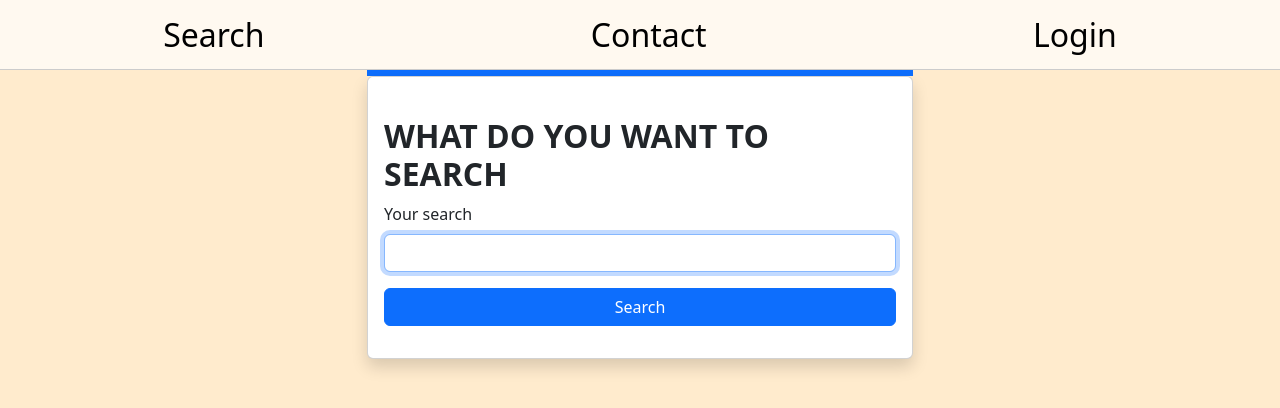
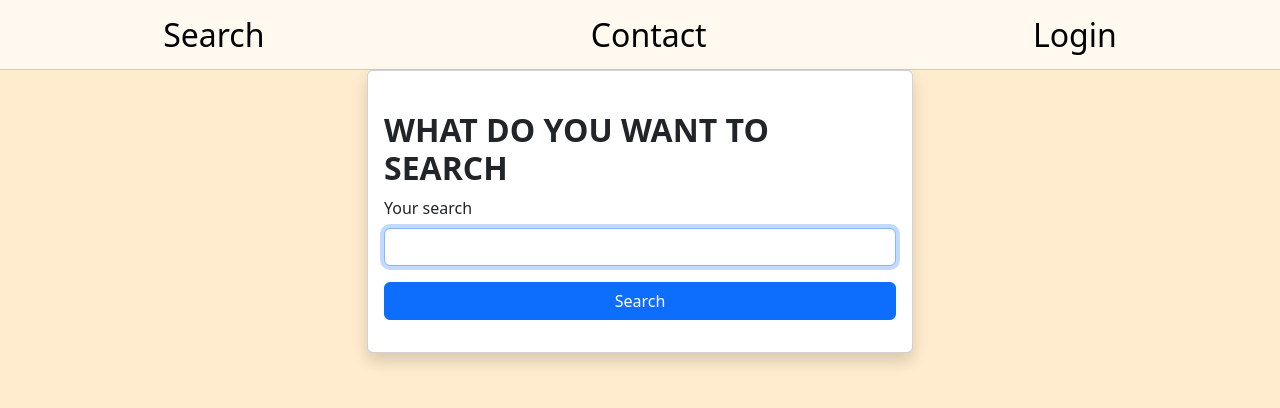
Before and after one commit to ThanhBinh0801/foodpage, a React (Create React App) app: page /SearchButton in a window 1280 px wide. Shown: the top 408 px of the page. Built offline with nearby package versions, Linux system fonts and the light colour scheme.

Commit message:
B add section and footer

```diff
--- a/src/file jsx/Contact file/popupcontact.jsx
+++ b/src/file jsx/Contact file/popupcontact.jsx
@@ -2,7 +2,6 @@ import React, { useState } from "react";
 import Button from "react-bootstrap/Button";
 import Modal from "react-bootstrap/Modal";
 import Form from "react-bootstrap/Form";
-
 
 function Popup() {
   const [show, setShow] = useState(false);
@@ -12,7 +11,6 @@ function Popup() {
   const [Lastname, setLastname] = useState("");
   const [Email, setEmail] = useState("");
   const [Submit, setSubmit] = useState("");
-
 
   const Submitform = (event) => {
     event.preventDefault();
@@ -41,8 +39,8 @@ function Popup() {
   };
 
   return (
-    <div className="popup">
-
+    <div>
+      <header className="popup">
         <Button variant="primary" onClick={handleShow}>
           Support: ninhthanhbinh8197@gmail.com
         </Button>
@@ -53,7 +51,10 @@ function Popup() {
           </Modal.Header>
           <Modal.Body>
             <Form onSubmit={Submitform}>
-            <Form.Group className="mb-3" controlId="exampleForm.ControlInput1">
+              <Form.Group
+                className="mb-3"
+                controlId="exampleForm.ControlInput1"
+              >
                 <Form.Label>Your Name</Form.Label>
                 <Form.Control
                   type="text"
@@ -62,7 +63,10 @@ function Popup() {
                   autoFocus
                 />
               </Form.Group>
-            <Form.Group className="mb-3" controlId="exampleForm.ControlInput1">
+              <Form.Group
+                className="mb-3"
+                controlId="exampleForm.ControlInput1"
+              >
                 <Form.Label>Your Last Name</Form.Label>
                 <Form.Control
                   type="text"
@@ -70,7 +74,10 @@ function Popup() {
                   onChange={(e) => setLastname(e.target.value)}
                 />
               </Form.Group>
-            <Form.Group className="mb-3" controlId="exampleForm.ControlInput1">
+              <Form.Group
+                className="mb-3"
+                controlId="exampleForm.ControlInput1"
+              >
                 <Form.Label>Your Email</Form.Label>
                 <Form.Control
                   type="text"
@@ -95,12 +102,14 @@ function Popup() {
             </Form>
           </Modal.Body>
           <Modal.Footer>
-
             <Button variant="secondary" onClick={handleClose}>
               Close
             </Button>
           </Modal.Footer>
         </Modal>
+      </header>
+      <section></section>
+      <footer></footer>
     </div>
   );
 }
--- a/src/file jsx/Login file/Login.jsx
+++ b/src/file jsx/Login file/Login.jsx
@@ -43,17 +43,20 @@ function Login() {
 
   return (
     <div>
+      <header>
         <Container>
-        <Row className="vh-100 d-flex justify-content-center align-items-center">
+          <Row className="vh-30 d-flex justify-content-center align-items-center">
             <Col md={8} lg={6} xs={12}>
               <div className="border border-3 border-primary"></div>
               <Card className="shadow">
                 <Card.Body>
-                <div className="mb-3 mt-md-4">
+                  <div className="mb-5 mt-md-4">
                     <h2 className="fw-bold mb-2 text-uppercase ">
                       Welcome to Group3 Food Shop
                     </h2>
-                  <p className=" mb-5">Please enter your login and password!</p>
+                    <p className=" mb-3">
+                      Please enter your login and password!
+                    </p>
                     <div className="mb-3">
                       <Form onSubmit={handleLogin}>
                         <Form.Group className="mb-3" controlId="formBasicEmail">
@@ -98,6 +101,9 @@ function Login() {
             </Col>
           </Row>
         </Container>
+      </header>
+      <section></section>
+      <footer></footer>
     </div>
   );
 }
--- a/src/file jsx/Search/Search.jsx
+++ b/src/file jsx/Search/Search.jsx
@@ -80,11 +80,11 @@ function SearchButton() {
   };
 
   return (
-    <div onClick={handleSearch}>
-      <Container>
+    <div>
+      <header>
+        <Container onClick={handleSearch}>
           <Row className="vh-70 d-flex justify-content-center align-items-center">
             <Col md={8} lg={6} xs={12}>
-            <div className="border border-3 border-primary"></div>
               <Card className="shadow">
                 <Card.Body>
                   <div className="mb-3 mt-md-4">
@@ -133,6 +133,9 @@ function SearchButton() {
             </ul>
           </div>
         )}
+      </header>
+      <section></section>
+      <footer></footer>
     </div>
   );
 }
```
Lines whose indentation alone changed are shown as unchanged.
